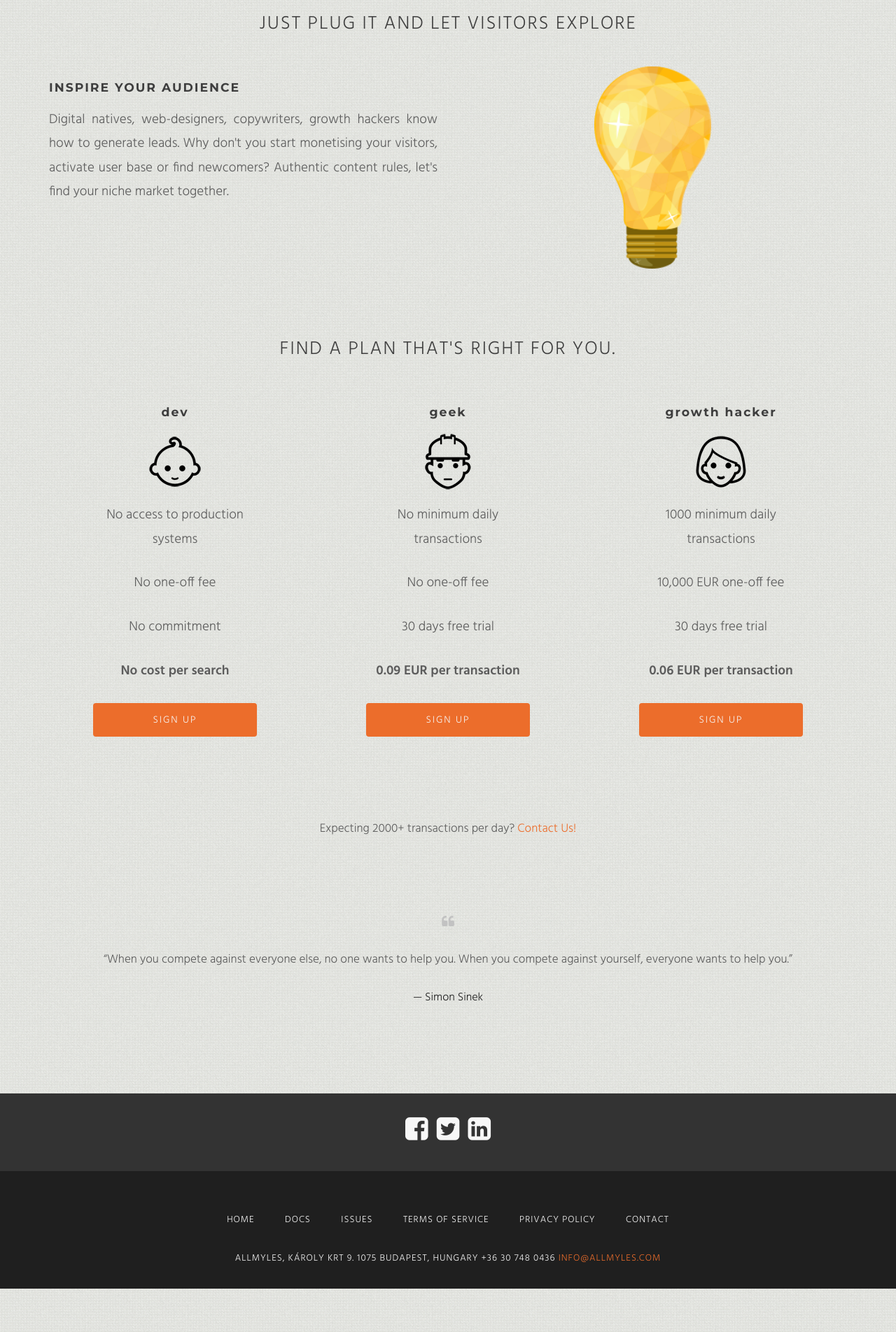
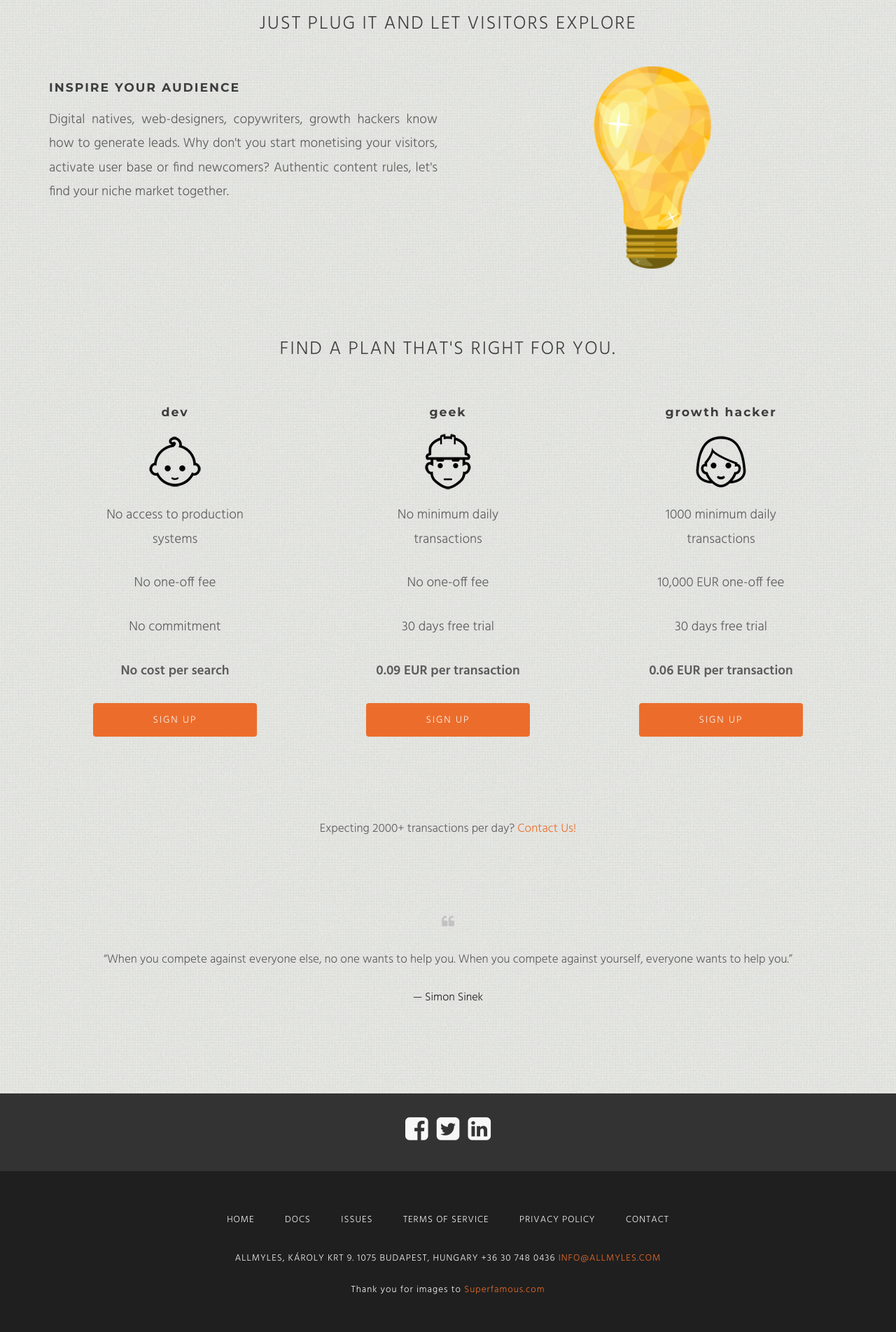
Before and after one commit to balazsszilardtoth/allmyles.github.io, a Jekyll site: the page built from index.html, in a window 1280 px wide. Shown: the part 2020-3924 px from the top of the page at 70% size. Built offline with Jekyll 4.4.1, drawn with Linux system fonts in a browser that asks for light colours; nearby versions of some CDN libraries; comment, search, counter and statistics services are not loaded; before the commit the page ends 3862 px from its top, so only the background shows below that.

Commit message:
Say thank you Superfamous.com

```diff
--- a/_layouts/base.html
+++ b/_layouts/base.html
@@ -92,6 +92,7 @@ layout: compress
 				</ul>
 			</div>
 			<p>Allmyles, Károly krt 9. 1075 Budapest, Hungary <span>+36&nbsp;30&nbsp;748&nbsp;0436</span> <a href="mailto:info@allmyles.com">info@allmyles.com</a></p>
+			<p>Thank you for images to <a href="http://images.superfamous.com/">Superfamous.com</a></p>
 		</div>
 	</footer>
 	<script src="//cdnjs.cloudflare.com/ajax/libs/jquery/2.1.4/jquery.min.js"></script>
--- a/_sass/_footer.scss
+++ b/_sass/_footer.scss
@@ -31,5 +31,12 @@
 				}
 			}
 		}
+
+		p {
+			&:last-child {
+				text-transform: none;
+				margin: 2em;
+			}
+		}
 	}
 }
```
